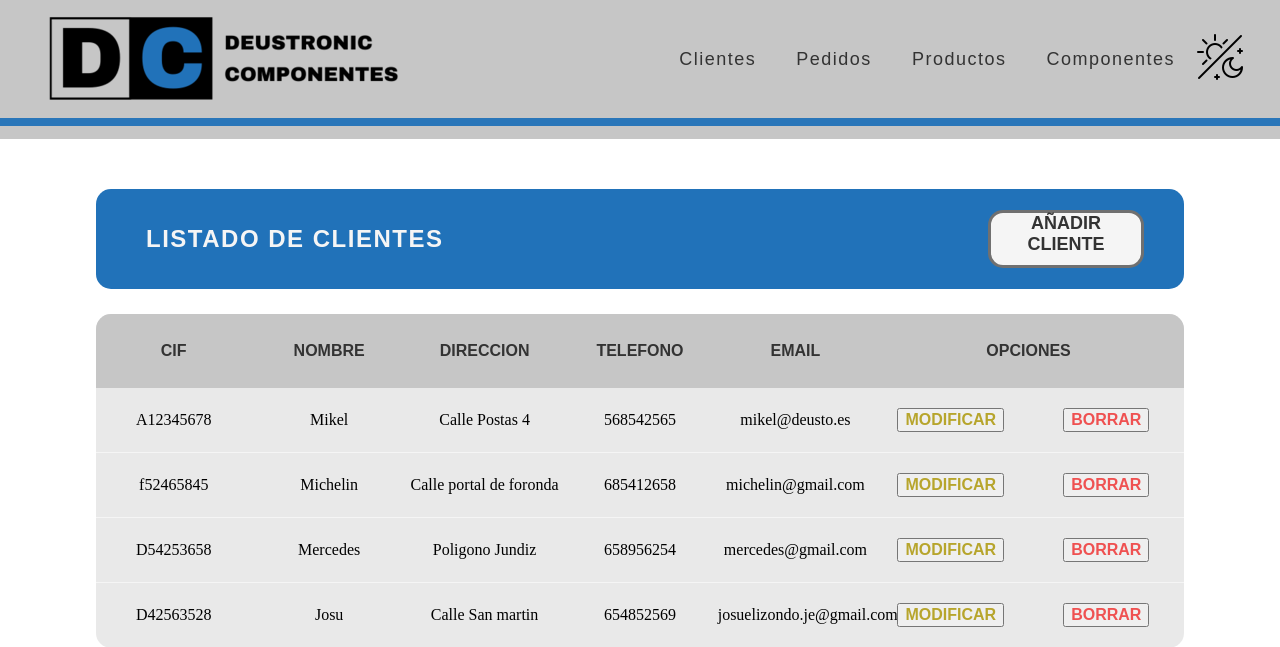
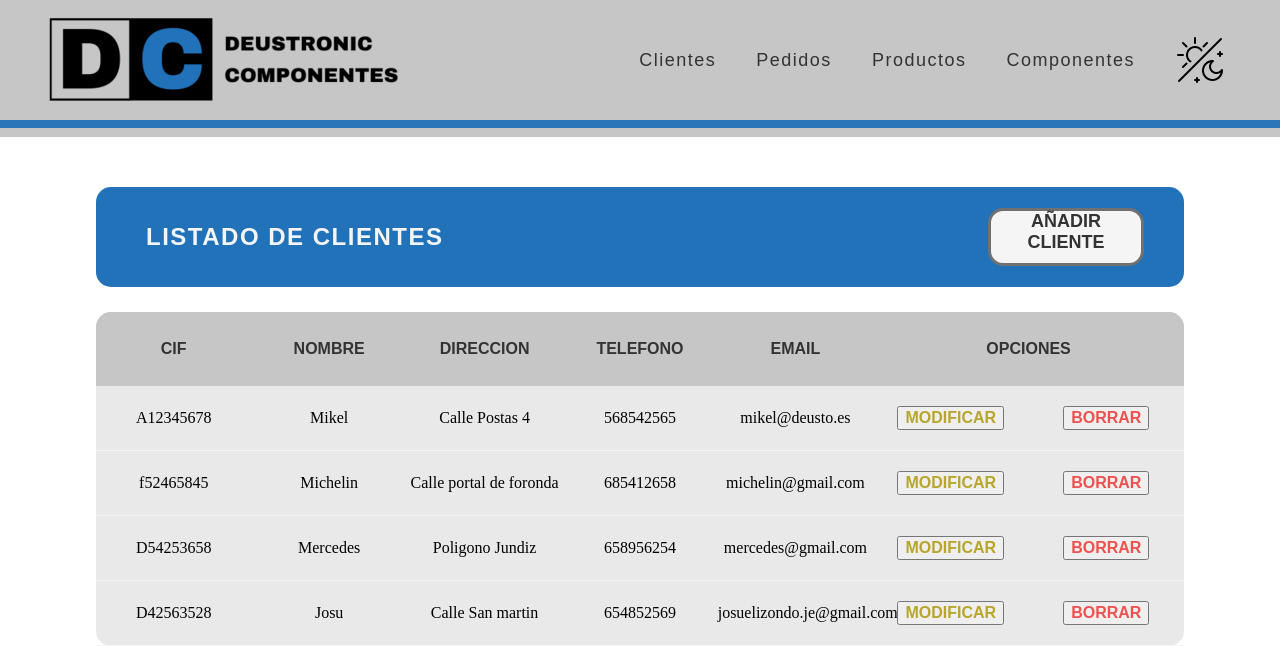
Before and after one commit to casconmikel/Proyecto_IW, a Django app: page /appGestionPedidos/ in a window 1280 px wide. Shown: the top 647 px of the page. Run offline with Django 4.2, Linux system fonts and the light colour scheme; data comes from the database, SQL or seed files in the repository; parts of the project's set-up code (start-up, migrations or seed data) failed here and were passed over; some libraries are stand-ins or nearby versions.

Commit message:
solucion problema estilo nav

```diff
--- a/Proyecto_IW/appGestionPedidos/static/CSS/estilos_header.css
+++ b/Proyecto_IW/appGestionPedidos/static/CSS/estilos_header.css
@@ -24,7 +24,7 @@ header {
 
 .header_line_grey {
     background-color: #c6c6c6;
-    height: 13px;
+    height: 9px;
 }
 
 .header_navigation ul {
@@ -35,21 +35,21 @@ header {
     font-family: sans-serif;
     font-size: large;
     justify-content: space-between;
-    text-align: justify;
 }
 
 .header_navigation ul li {
-    display: inline-block;
+    display: flex;
 }
 
 .header_navigation_option a {
-    display: block;
+    display: flex;
     padding: 17px 20px;
     transition: all 0.4s linear;
     border-radius: 5px;
     cursor: pointer;
     color: #333;
     letter-spacing: 1.5px;
+    height: 50px;
     align-items: center;
 }
 
@@ -58,8 +58,3 @@ header {
     color: #2172b9ef;
     font-size: x-large;
 }
-
-.header_darkMode_icon {
-    padding-left: 20px;
-    align-items: center;
-}
--- a/Proyecto_IW/appGestionPedidos/templates/base.html
+++ b/Proyecto_IW/appGestionPedidos/templates/base.html
@@ -30,7 +30,7 @@
                     <li class="header_navigation_option"><a href="/appGestionPedidos/pedido/list">Pedidos</a></li>
                     <li class="header_navigation_option"><a href="/appGestionPedidos/producto/list">Productos</a></li>
                     <li class="header_navigation_option"><a href="/appGestionPedidos/componente/list">Componentes</a></li>
-                    <li id="header_darkMode_icon"><a id="modoOscuro" href="javascript:void(0)"><img src="{% static 'imagenes\DarkMode.png' %}" alt="Logo DarkMode"></a></li>
+                    <li class="header_navigation_option"><a id="modoOscuro" href="javascript:void(0)"><img src="{% static 'imagenes\DarkMode.png' %}" alt="Logo DarkMode"></a></li>
                 </ul>
             </nav>
         </div>
```
